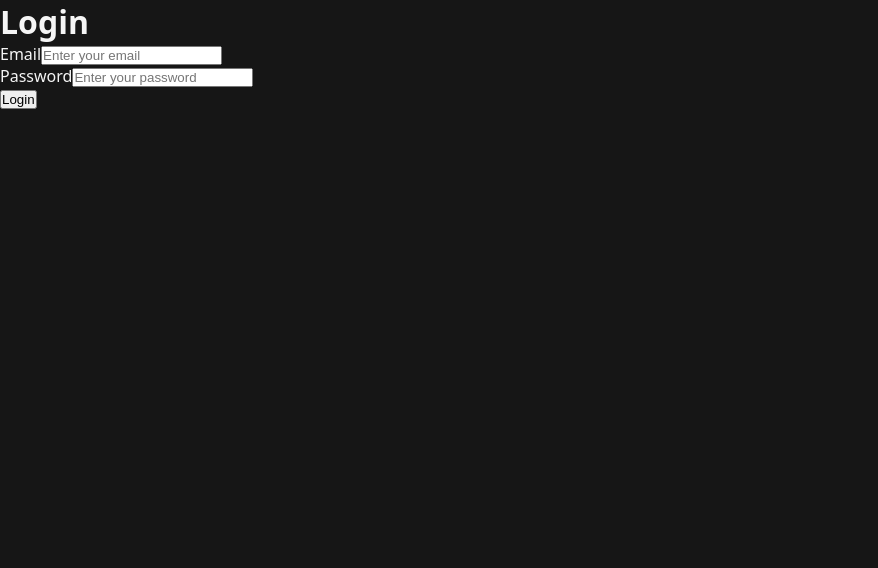
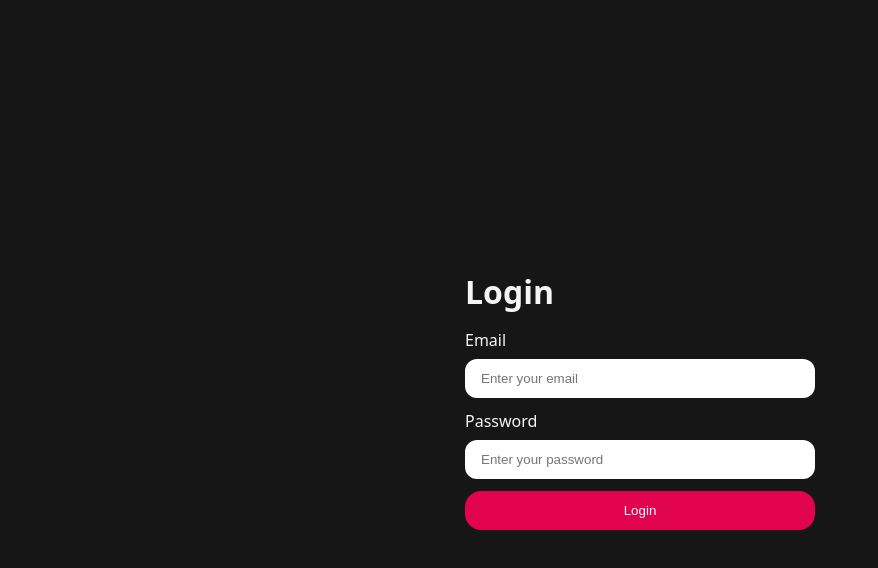
Before and after one commit to Prince-Singh-Dev/SkillBridge, a React app in the folder Frontend/: page /login in a window 1280 px wide. Shown: the top 568 px of the page, without its empty margins (0-878 px from the left). Built offline with nearby package versions, Linux system fonts and the light colour scheme; the HTML template or start-up script is replaced by a standard one.

Commit message:
added styling for login page

```diff
--- /dev/null
+++ b/Frontend/src/features/auth/auth.form.scss
@@ -0,0 +1,34 @@
+main{
+    min-height : 100vh;
+    width : 100%;
+    display : flex;
+    justify-content : center;
+    align-items : center;
+
+    .form-container{
+        min-width : 350px;
+        display : flex;
+        flex-direction : column;
+        gap : 1rem;
+    }
+
+    form{
+        display : flex;
+        flex-direction : column;
+        gap : 0.75rem;
+    }
+
+    .input-group{
+        display : flex;
+        flex-direction : column;
+        gap: 0.5rem;
+
+        input{
+            border:none;
+            outline:none;
+            padding-inline: 1rem;
+            padding-block: 0.75rem;
+            border-radius: 0.75rem;
+        }
+    }
+}
--- a/Frontend/src/features/auth/pages/Login.jsx
+++ b/Frontend/src/features/auth/pages/Login.jsx
@@ -1,11 +1,17 @@
 import React from 'react'
+import "../auth.form.scss"
 
 const Login = () => {
+
+    const handleSubmit = (e) =>{
+        e.preventDefault();
+    }
+
   return (
     <main>
         <div className="form-container">
             <h1>Login</h1>
-            <form>
+            <form onSubmit={handleSubmit}>
                 <div className="input-group">
                     <label htmlFor="email">Email</label>
                     <input type="email" id="email" name="email" placeholder="Enter your email"/>
--- a/Frontend/src/style.scss
+++ b/Frontend/src/style.scss
@@ -1,3 +1,5 @@
+@use "./style/button.scss";
+
 *{
     margin:0%;
     padding:0%;
--- /dev/null
+++ b/Frontend/src/style/button.scss
@@ -0,0 +1,19 @@
+.button{
+    border:none;
+    outline:none;
+    padding-inline: 1.5rem;
+    padding-block: 0.75rem;
+    border-radius: 1rem;
+    cursor: pointer;
+
+    transition: all 0.3s ease-in-out;
+
+    &.primary-button{
+        background-color: #e1034d;
+        color : white;
+    }
+
+    &:active{
+        transform: scale(0.9);
+    }
+}
```
